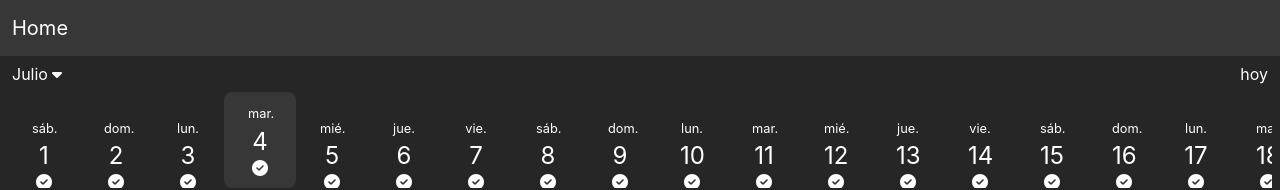
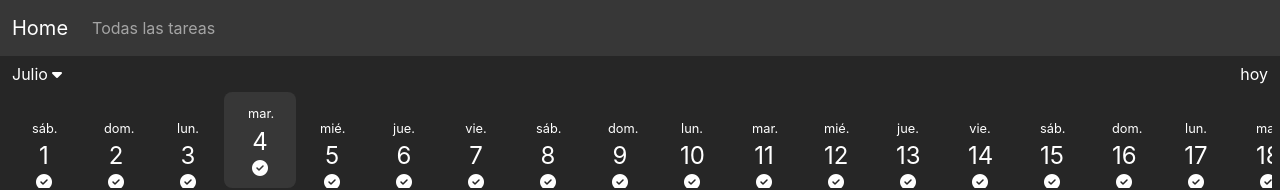
Before and after one commit to fede-vazquez/tasklist_react, a React (Create React App) app: page /tasklist in a window 1280 px wide. Shown: the top 190 px of the page. Built offline with nearby package versions, Linux system fonts and the light colour scheme.

Commit message:
Crea lista completa con todas las tareas que esten almacenadas en el localStorage. Y agrega ruta a dicha lista en el navBar.

```diff
--- a/src/components/task_list/NavBar.jsx
+++ b/src/components/task_list/NavBar.jsx
@@ -20,7 +20,13 @@ function NavBar() {
           <span className="navbar-toggler-icon"></span>
         </button>
         <div className="collapse navbar-collapse" id="navbarNav">
-          <ul className="navbar-nav">{/* Próximamente irán opciones. */}</ul>
+          <ul className="navbar-nav">
+            <li className="nav-item">
+              <Link to={"/tasklist/allTasks"} className="nav-link">
+                Todas las tareas
+              </Link>
+            </li>
+          </ul>
         </div>
       </div>
     </nav>
--- a/src/components/task_list/RoutesTaskList.jsx
+++ b/src/components/task_list/RoutesTaskList.jsx
@@ -4,6 +4,7 @@ import NavBar from "./NavBar";
 import MainTaskList from "./MainTaskList";
 import MainTaskForm from "./task-form/MainTaskForm";
 import MainTaskDetail from "./task-details/MainTaskDetails";
+import MainAllTasksList from "./all-tasks-list/MainAllTasksList";
 
 function MainTaskSection() {
   return (
@@ -14,6 +15,7 @@ function MainTaskSection() {
         <Route exact path="/form" element={<MainTaskForm />} />
         <Route exact path="/edit" element={<MainTaskForm />} />
         <Route exact path="/detail" element={<MainTaskDetail />} />
+        <Route exact path="/allTasks" element={<MainAllTasksList />} />
       </Routes>
     </div>
   );
--- /dev/null
+++ b/src/components/task_list/all-tasks-list/MainAllTasksList.jsx
@@ -0,0 +1,29 @@
+import React from "react";
+import TaskItem from "../TaskItem";
+
+function MainAllTasksList() {
+  const tasks = JSON.parse(localStorage.getItem("userTasks"));
+
+  return (
+    <section>
+      {tasks.length >= 1 ? (
+        <ul className="bg-2">
+          {tasks.map((task, i) => {
+            return (
+              <li
+                key={task.id}
+                className="row m-0 border border-start-0 border-end-0 py-2 justify-content-center align-items-center"
+              >
+                <TaskItem task={task} />
+              </li>
+            );
+          })}
+        </ul>
+      ) : (
+        <p className="p-2 fs-3">No hay tareas...</p>
+      )}
+    </section>
+  );
+}
+
+export default MainAllTasksList;
```
